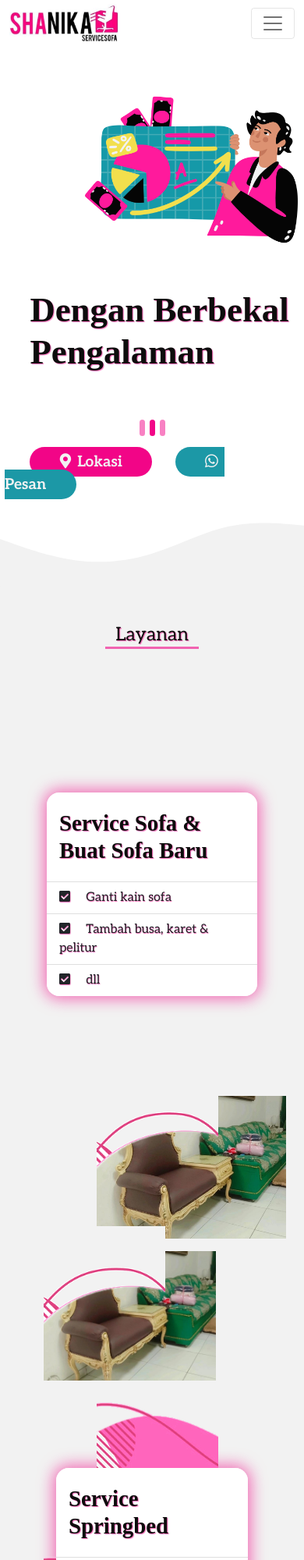
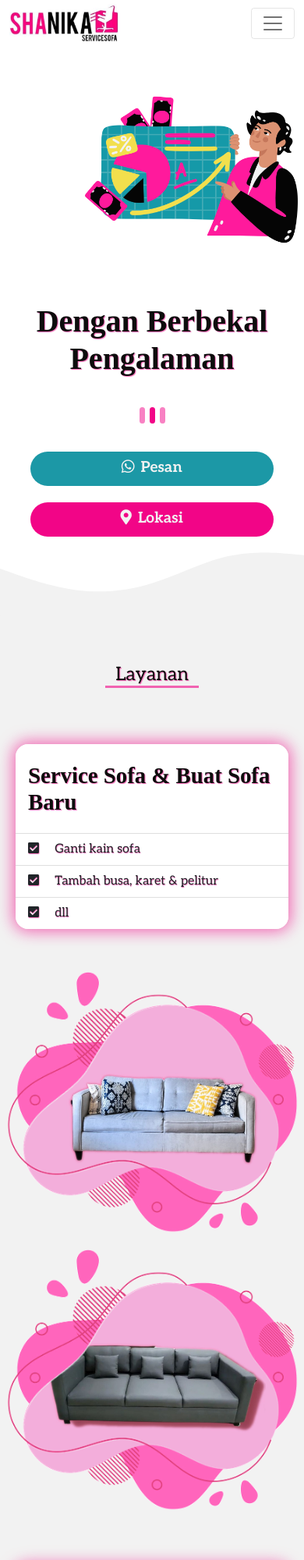
Before and after one commit to ricky03knowhere/sofa_sevice, a plain HTML site: page index.html in a window 390 px wide. Shown: the top 2000 px of the page at 78% size. Drawn offline with nearby package versions, Linux system fonts and the light colour scheme; a web font is replaced by a local one.

Commit message:
add layanan mobile

```diff
--- a/index.html
+++ b/index.html
@@ -101,7 +101,8 @@
     </button>
 
     <a href="#lokasi" class="btn-action"><i class="fas fa-map-marker-alt me-2"></i>Lokasi</a>
-    <a href="https://wa.me/6289512191618" class="btn-action" target="_blank"><i class="fab fa-whatsapp me-2"></i>Pesan</a>
+    <a href="https://wa.me/6289512191618" class="btn-action" target="_blank"><i
+        class="fab fa-whatsapp me-2"></i>Pesan</a>
   </div>
   <!-- CAROUSEL END -->
 
@@ -136,18 +137,19 @@
       </div>
       <div class="col-md-6">
         <div class="img-frame">
-          <img src="/img/image2.jpg" alt="layanan-image" width="300" class="layanan-img" />
+          <img src="/img/sofa8.4.jpeg" alt="layanan-image" width="300" class="layanan-img" />
+        </div>
       </div>
     </div>
 
     <div class="row justify-content-center">
       <div class="col-md-6 mt-3">
         <div class="img-frame second">
-            <img src="/img/image2.jpg" alt="layanan-image" width="300" class="layanan-img" />
+          <img src="/img/sofa15.1.jpg" alt="layanan-image" width="300" class="layanan-img" />
         </div>
       </div>
       <div class="col-md-5">
-          <ul class="list-group list-group-flush">
+        <ul class="list-group list-group-flush second">
           <li class="list-group-item">
             <h4>Service Springbed</h4>
           </li>
@@ -169,7 +171,7 @@
 
     <div class="row justify-content-center mb-5">
       <div class="col-md-5">
-          <ul class="list-group list-group-flush">
+        <ul class="list-group list-group-flush third">
           <li class="list-group-item">
             <h4>Menerima Cucian</h4>
           </li>
@@ -184,15 +186,14 @@
         </ul>
       </div>
       <div class="col-md-6 mt-3">
-          <div class="img-frame">
-            <img src="/img/image2.jpg" alt="layanan-image" width="300" class="layanan-img" />
-          </div>
+        <div class="img-frame third">
+          <img src="/img/sofa1.3.jpg" alt="layanan-image" width="300" class="layanan-img" />
         </div>
       </div>
     </div>
 
 
-    <svg xmlns="http://www.w3.org/2000/svg" viewBox="0 0 1440 280">
+    <svg xmlns="http://www.w3.org/2000/svg" viewBox="0 0 1440 280" id="wave2">
       <path fill="#fff" fill-opacity="1"
         d="M0,160L48,149.3C96,139,192,117,288,133.3C384,149,480,203,576,192C672,181,768,107,864,85.3C960,64,1056,96,1152,101.3C1248,107,1344,85,1392,74.7L1440,64L1440,320L1392,320C1344,320,1248,320,1152,320C1056,320,960,320,864,320C768,320,672,320,576,320C480,320,384,320,288,320C192,320,96,320,48,320L0,320Z">
       </path>
@@ -399,7 +400,7 @@
     $(document).ready(() => {
       $(window).scroll(() => {
         let nScroll = $(this).scrollTop()
-        if (nScroll > 60) {
+        if (nScroll > 40) {
           $('.navbar').addClass('shadow')
         } else {
           $('.navbar').removeClass('shadow')
--- a/sass/_main.sass
+++ b/sass/_main.sass
@@ -11,5 +11,5 @@ body
   border-bottom: 3px solid var.$shadow-color
   position: relative
   width: $width
-  margin: 2.5em  auto 3em !important
+  margin: 3em  auto 3em !important
   text-align: center
--- a/sass/sections/_carousel.sass
+++ b/sass/sections/_carousel.sass
@@ -5,7 +5,6 @@
     position: relative
     height: 77vh
     transition: transform 1s ease-in-out
-
     img
       width: 30% !important
       position: absolute
@@ -17,8 +16,6 @@
       top: 10em
       left: 3.7em
       text-align: left
-
-
       h5
         font-family: var.$primary-font, serif
         text-shadow: 1px 1px 1px var.$shadow-color
@@ -61,6 +58,7 @@
     text-decoration: none
     top: 50vh
     left: 2.6em
+    z-index: 999
 
     &:nth-last-child(1)
       background: var.$success-color
@@ -72,24 +70,29 @@
   // Mobile version
   @media (max-width: 720px)
     top: -9em
+    margin-bottom: 6em
     .carousel-control-prev, .carousel-control-next
       display: none !important
     .carousel-indicators button
-      margin-top: -30%
+      margin-top: -15%
     .btn-action
-      position: relative
-      top: -20%
-      left: 1em
-      width: 40%
+      position: absolute
+      top: 110%
+      left: 5% !important
+      width: 80%
       font-size: 1.2rem
+      // margin: auto
       &:nth-last-child(1)
         background: var.$success-color
-        left: 6px
+        top: 100%
     .carousel-item
       .carousel-caption
         width: 100%
-        left: 2.4em !important
-        top: 50vh
+        left: 0
+        top: 52vh
+        text-align: center
+        h5
+          font-size: 2.5rem
       p
         display: none
       img
@@ -102,6 +105,4 @@
 // Mobile version
 @media (max-width: 720px)
   #wave1
-    position: relative
-    // background: red
     margin-top: -10.5em !important
--- a/sass/sections/_layanan.sass
+++ b/sass/sections/_layanan.sass
@@ -30,8 +30,9 @@
       margin-bottom: 8em !important
 
   .layanan-img
-    width: 90%
-    margin-left: 4em
+    width: 85%
+    margin-top: 1.5em
+    margin-left: 5em
 
   .img-frame
     &::before
@@ -45,7 +46,64 @@
       background-size: cover
       margin-top: -2em
       margin-left: 4em
+      // opacity: .5
 
     &.second
       margin-left: -5em
       width: 100%
+      .layanan-img
+        margin-top: 1.5em
+        margin-left: 5.8em
+
+    &.third
+      .layanan-img
+        margin-top: 1em
+        margin-left: 4.8em
+
+  @media (max-width: 720px)
+    // padding-bottom: 10em !important
+    .row
+      align-content: start !important
+      margin: 0 .5em
+      position: relative
+      .col-md-5
+        margin-bottom: 0 !important
+        // margin-top: 5em
+        .list-group
+          position: relative
+          top: -7em
+          &.second
+            top: 0
+          &.third
+            top: -2em
+    .img-frame
+      &::before
+        width: 100%
+        height: 100%
+        margin: 0 !important
+        left: 0
+        top: 10em
+        background-size: contain
+        background-repeat: no-repeat
+
+      .layanan-img
+        margin: 0
+        width: 100%
+        margin-top: -1em
+
+      &.second
+        &::before
+          top: -7em !important
+        .layanan-img
+          width: 105%
+          margin-top: 4.5em
+          margin-left: 4.5em
+
+      &.third
+        .layanan-img
+          width: 105%
+          margin-top: 3em
+          margin-left: -.5em
+
+    #wave2
+      margin-top: 3em
```
Also changed, not shown: css/index.css, img/image2.jpg (deleted), img/sofa1.3.jpg (added), img/sofa15.1.jpg (added), img/sofa8.4.jpeg (added), 1 other file. Lines whose indentation alone changed are shown as unchanged.
